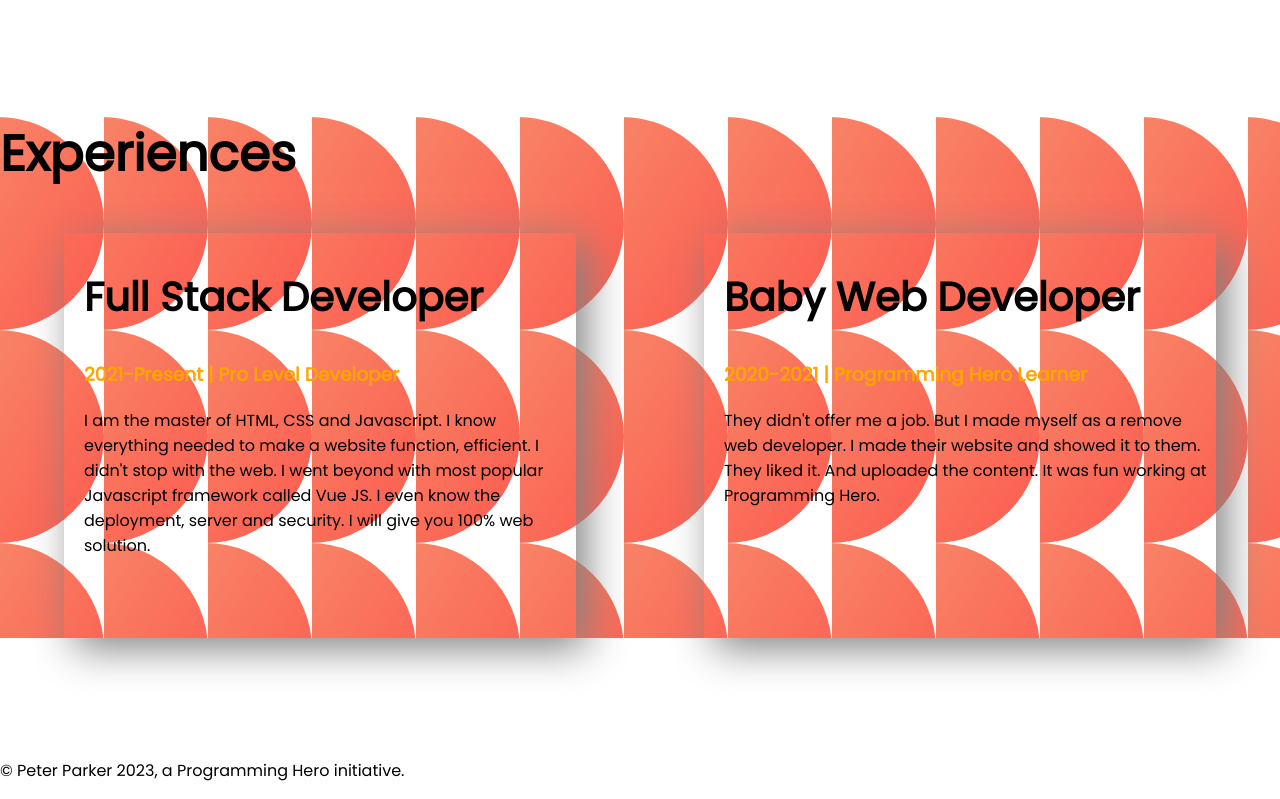
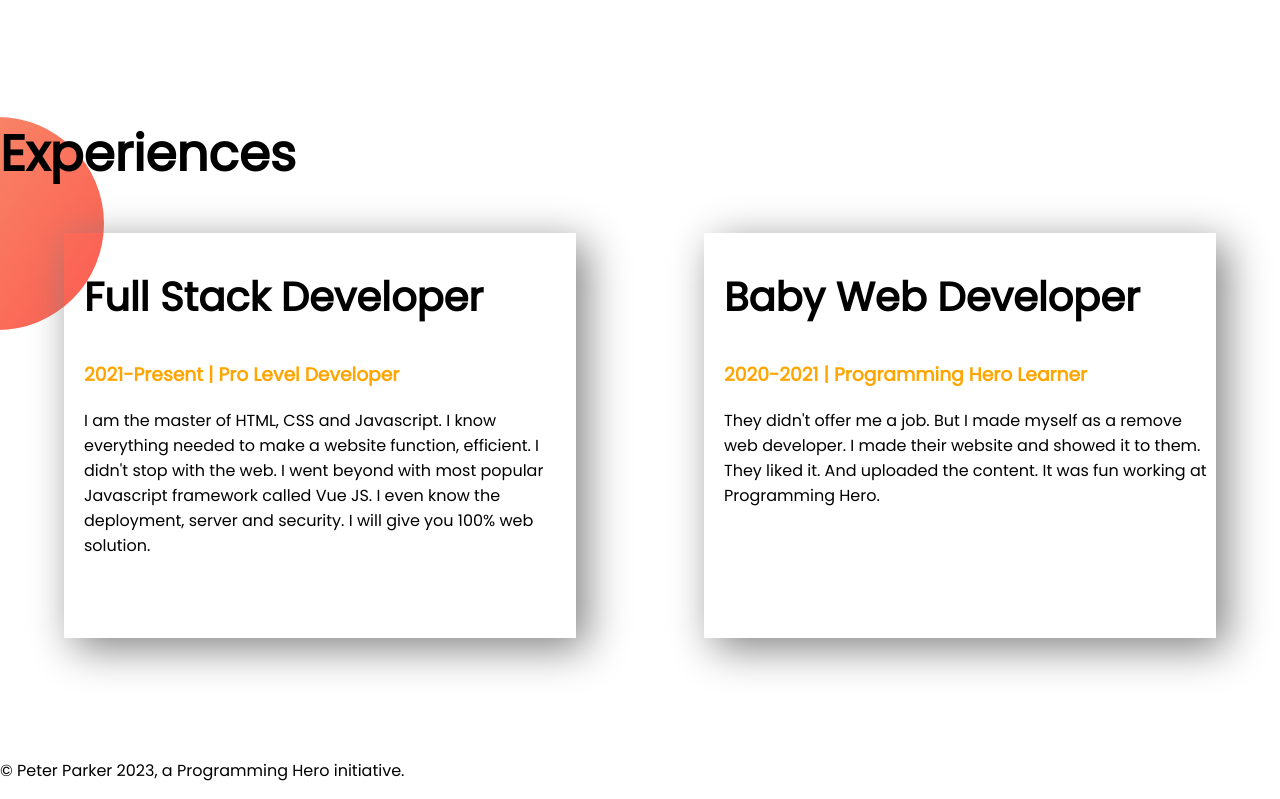
Before and after one commit to fahimsiddiquee/developer-portfolio, a plain HTML site: page index.html in a window 1280 px wide. Shown: the part 1061-1860 px from the top of the page. Drawn offline with Linux system fonts and the light colour scheme.

Commit message:
last correction

```diff
--- a/style.css
+++ b/style.css
@@ -62,4 +62,4 @@ h2{
 }
 .Experianc-area{
     background-image: url(images/exp-bg.png);
-    background-repeat: n
+    background-repeat: no-repeat
```
